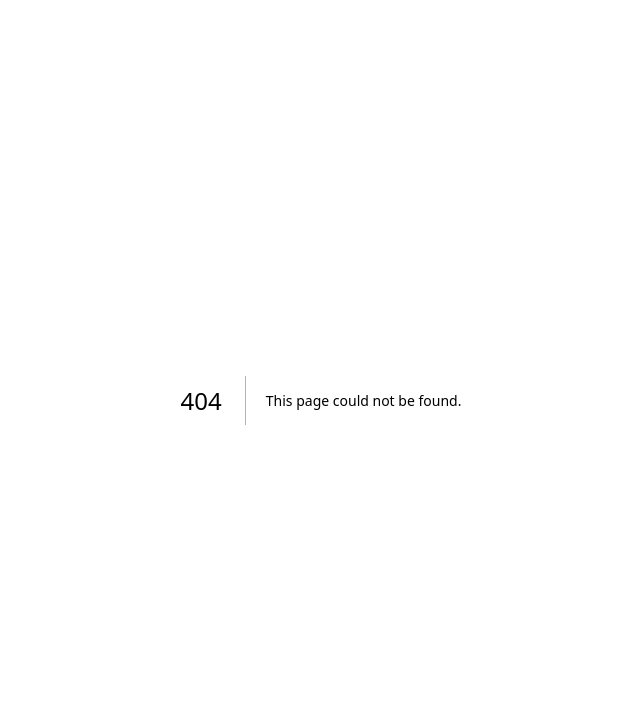
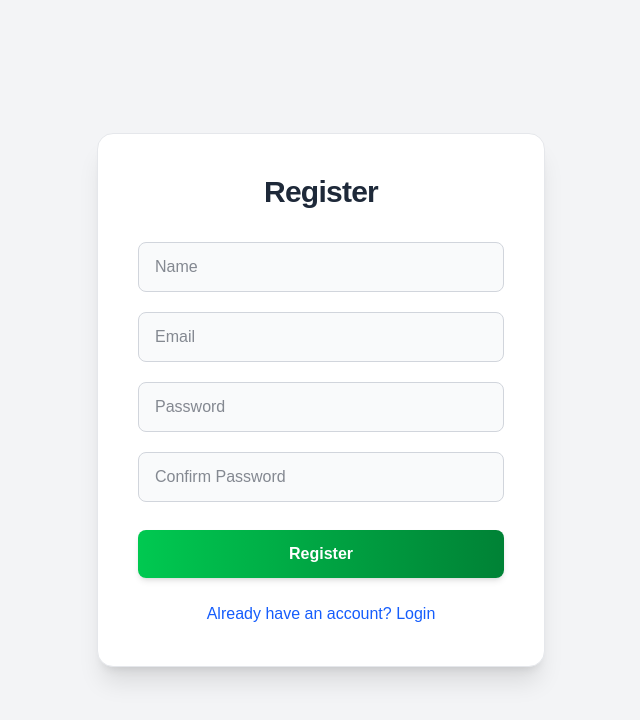
Before and after one commit to RyanStronks/LaravelCasusFrontend, a Next.js app: page /register in a window 1280 px wide. Before the commit this address had no page. Shown: the top 720 px of the page, without its empty margins (319-959 px from the left). Built offline with nearby package versions, Linux system fonts and the light colour scheme.

Commit message:
works partially me thinks

```diff
--- /dev/null
+++ b/app/login/page.tsx
@@ -0,0 +1,93 @@
+'use client';
+
+import { useRouter } from 'next/navigation';
+import { useState } from 'react';
+import toast, { Toaster } from 'react-hot-toast';
+
+export default function LoginPage() {
+  const router = useRouter();
+  const [email, setEmail] = useState('');
+  const [password, setPassword] = useState('');
+
+  async function handleSubmit(e: React.FormEvent) {
+    e.preventDefault();
+
+    try {
+      const res = await fetch(`${process.env.NEXT_PUBLIC_API_URL}/login`, {
+        method: 'POST',
+        headers: { 'Content-Type': 'application/json' },
+        body: JSON.stringify({ email, password }),
+      });
+
+      if (res.ok) {
+        toast.success('Login successful!');
+        router.push('/');
+      } else {
+        let data;
+        try {
+          data = await res.json();
+        } catch {
+          data = {};
+        }
+        if (data?.message === "Email doesn't exist") {
+          toast.error("Email doesn't exist. Please register first.");
+        } else if (data?.message === 'Password is incorrect') {
+          toast.error('Password is incorrect. Please try again.');
+        } else {
+          toast.error(data?.message || 'Login failed');
+        }
+      }
+    } catch (error) {
+      toast.error('Network error. Please try again.');
+      throw error;
+    }
+  }
+
+  return (
+    <div className='flex min-h-screen items-center justify-center bg-gray-100 dark:bg-gray-900 transition-colors duration-300'>
+      <Toaster position='top-center' />
+      <form
+        onSubmit={handleSubmit}
+        className='bg-white dark:bg-gray-800 p-10 rounded-2xl shadow-xl w-full max-w-md border border-gray-200 dark:border-gray-700 transition-colors duration-300'
+      >
+        <h1 className='text-3xl font-extrabold mb-8 text-center text-gray-800 dark:text-gray-100 tracking-tight'>
+          Login
+        </h1>
+        <div className='space-y-5'>
+          <input
+            type='email'
+            placeholder='Email'
+            className='w-full px-4 py-3 border border-gray-300 dark:border-gray-700 rounded-lg bg-gray-50 dark:bg-gray-900 text-gray-900 dark:text-gray-100 focus:outline-none focus:ring-2 focus:ring-blue-500 transition'
+            value={email}
+            onChange={(e) => setEmail(e.target.value)}
+            required
+            autoComplete='email'
+          />
+          <input
+            type='password'
+            placeholder='Password'
+            className='w-full px-4 py-3 border border-gray-300 dark:border-gray-700 rounded-lg bg-gray-50 dark:bg-gray-900 text-gray-900 dark:text-gray-100 focus:outline-none focus:ring-2 focus:ring-blue-500 transition'
+            value={password}
+            onChange={(e) => setPassword(e.target.value)}
+            required
+            autoComplete='current-password'
+          />
+        </div>
+        <button
+          type='submit'
+          className='mt-7 w-full bg-gradient-to-r from-blue-600 to-blue-800 text-white py-3 rounded-lg font-semibold shadow-md hover:from-blue-700 hover:to-blue-900 transition'
+        >
+          Login
+        </button>
+        <div className='mt-6 text-center'>
+          <a
+            href='/register'
+            className='text-blue-600 dark:text-blue-400 hover:underline font-medium transition'
+          >
+            Don&apos;t have an account? Register
+          </a>
+        </div>
+      </form>
+    </div>
+  );
+}
--- /dev/null
+++ b/app/register/page.tsx
@@ -0,0 +1,106 @@
+'use client';
+
+import { useRouter } from 'next/navigation';
+import { useState } from 'react';
+import toast, { Toaster } from 'react-hot-toast';
+
+export default function RegisterPage() {
+  const router = useRouter();
+  const [name, setName] = useState('');
+  const [email, setEmail] = useState('');
+  const [password, setPassword] = useState('');
+  const [passwordConfirmation, setPasswordConfirmation] = useState('');
+  const [loading, setLoading] = useState(false);
+
+  async function handleSubmit(e: React.FormEvent) {
+    e.preventDefault();
+    setLoading(true);
+
+    const res = await fetch(`${process.env.NEXT_PUBLIC_API_URL}/register`, {
+      method: 'POST',
+      headers: { 'Content-Type': 'application/json' },
+      body: JSON.stringify({
+        name,
+        email,
+        password,
+        password_confirmation: passwordConfirmation,
+      }),
+    });
+
+    if (res.ok) {
+      toast.success('Registration successful! Please login.');
+      router.push('/login');
+    } else {
+      const data = await res.json();
+      toast.error(data.message || 'Registration failed');
+    }
+    setLoading(false);
+  }
+
+  return (
+    <div className='flex min-h-screen items-center justify-center bg-gray-100 dark:bg-gray-900 transition-colors duration-300'>
+      <Toaster position='top-center' />
+      <form
+        onSubmit={handleSubmit}
+        className='bg-white dark:bg-gray-800 p-10 rounded-2xl shadow-xl w-full max-w-md border border-gray-200 dark:border-gray-700 transition-colors duration-300'
+      >
+        <h1 className='text-3xl font-extrabold mb-8 text-center text-gray-800 dark:text-gray-100 tracking-tight'>
+          Register
+        </h1>
+        <div className='space-y-5'>
+          <input
+            type='text'
+            placeholder='Name'
+            className='w-full px-4 py-3 border border-gray-300 dark:border-gray-700 rounded-lg bg-gray-50 dark:bg-gray-900 text-gray-900 dark:text-gray-100 focus:outline-none focus:ring-2 focus:ring-green-500 transition'
+            value={name}
+            onChange={(e) => setName(e.target.value)}
+            required
+            autoComplete='name'
+          />
+          <input
+            type='email'
+            placeholder='Email'
+            className='w-full px-4 py-3 border border-gray-300 dark:border-gray-700 rounded-lg bg-gray-50 dark:bg-gray-900 text-gray-900 dark:text-gray-100 focus:outline-none focus:ring-2 focus:ring-green-500 transition'
+            value={email}
+            onChange={(e) => setEmail(e.target.value)}
+            required
+            autoComplete='email'
+          />
+          <input
+            type='password'
+            placeholder='Password'
+            className='w-full px-4 py-3 border border-gray-300 dark:border-gray-700 rounded-lg bg-gray-50 dark:bg-gray-900 text-gray-900 dark:text-gray-100 focus:outline-none focus:ring-2 focus:ring-green-500 transition'
+            value={password}
+            onChange={(e) => setPassword(e.target.value)}
+            required
+            autoComplete='new-password'
+          />
+          <input
+            type='password'
+            placeholder='Confirm Password'
+            className='w-full px-4 py-3 border border-gray-300 dark:border-gray-700 rounded-lg bg-gray-50 dark:bg-gray-900 text-gray-900 dark:text-gray-100 focus:outline-none focus:ring-2 focus:ring-green-500 transition'
+            value={passwordConfirmation}
+            onChange={(e) => setPasswordConfirmation(e.target.value)}
+            required
+            autoComplete='new-password'
+          />
+        </div>
+        <button
+          type='submit'
+          disabled={loading}
+          className='mt-7 w-full bg-gradient-to-r from-green-500 to-green-700 text-white py-3 rounded-lg font-semibold shadow-md hover:from-green-600 hover:to-green-800 transition disabled:opacity-60'
+        >
+          {loading ? 'Registering...' : 'Register'}
+        </button>
+        <div className='mt-6 text-center'>
+          <a
+            href='/login'
+            className='text-blue-600 dark:text-blue-400 hover:underline font-medium transition'
+          >
+            Already have an account? Login
+          </a>
+        </div>
+      </form>
+    </div>
+  );
+}
```
Also changed, not shown: package.json (+6 -5 lines), 1 other file (tests, documents, lock files or other folders).
